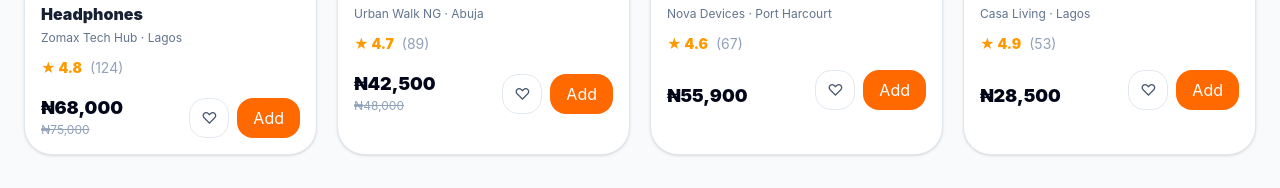
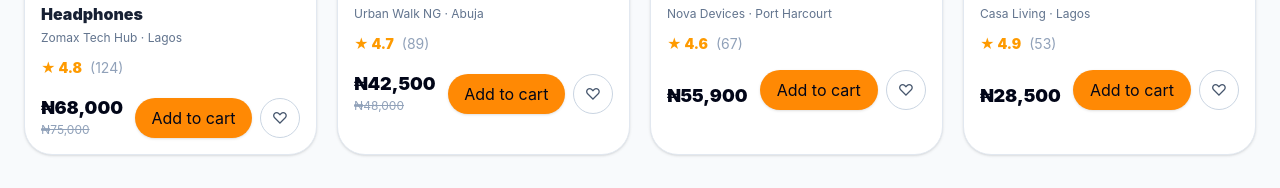
Before and after one commit to nbeekeddy-debug/zomax, a Next.js app: page / in a window 1280 px wide. Shown: the part 1111-1299 px from the top of the page. Built offline with nearby package versions, Linux system fonts and the light colour scheme.

Commit message:
ui: refine marketplace product actions

```diff
--- a/components/product-actions.tsx
+++ b/components/product-actions.tsx
@@ -7,23 +7,23 @@ export function ProductActions({ productId }: { productId: number }) {
   const saved = wishlist.includes(productId);
 
   return (
-    <div className="flex items-center gap-2">
+    <div className="flex w-full items-center gap-2">
+      <button
+        type="button"
+        onClick={() => addToCart(productId)}
+        className="min-h-10 flex-1 rounded-full bg-orange-400 px-4 py-2 text-sm font-black text-slate-950 shadow-sm transition hover:bg-orange-500 focus:outline-none focus:ring-2 focus:ring-orange-500 focus:ring-offset-2"
+      >
+        Add to cart
+      </button>
       <button
         type="button"
         onClick={() => toggleWishlist(productId)}
-        className="grid h-10 w-10 place-items-center rounded-2xl border border-slate-200 bg-white text-lg font-black text-slate-600 hover:border-rose-200 hover:text-rose-600"
+        className="grid h-10 w-10 shrink-0 place-items-center rounded-full border border-slate-300 bg-white text-lg font-black text-slate-600 transition hover:border-orange-400 hover:text-orange-600"
         aria-label={saved ? "Remove from wishlist" : "Add to wishlist"}
         aria-pressed={saved}
       >
         {saved ? "♥" : "♡"}
       </button>
-      <button
-        type="button"
-        onClick={() => addToCart(productId)}
-        className="rounded-2xl bg-orange-500 px-4 py-2 text-sm font-black text-white hover:bg-orange-600"
-      >
-        Add
-      </button>
     </div>
   );
 }
```
